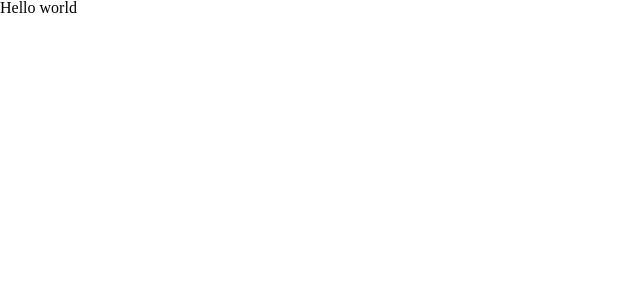
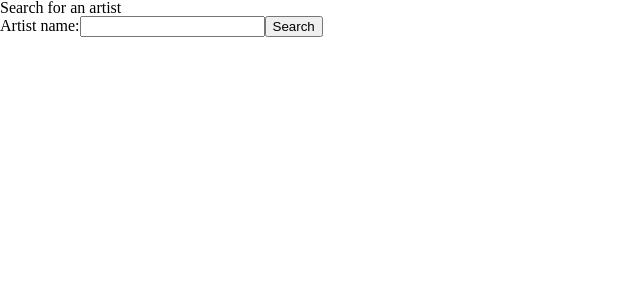
Before and after one commit to jaderyan/lyrics-finder, a React (Create React App) app: page / in a window 1280 px wide. Shown: the top 300 px of the page, without its empty margins (0-640 px from the left). Built offline with nearby package versions, Linux system fonts and the light colour scheme.

Commit message:
search for artist and return their recordings

```diff
--- a/package.json
+++ b/package.json
@@ -7,9 +7,12 @@
     "@testing-library/react": "^9.3.2",
     "@testing-library/user-event": "^7.1.2",
     "@types/jest": "^24.0.0",
+    "@types/lodash": "^4.14.157",
     "@types/node": "^12.0.0",
     "@types/react": "^16.9.0",
     "@types/react-dom": "^16.9.0",
+    "axios": "^0.19.2",
+    "lodash": "^4.17.19",
     "mobx": "^5.15.4",
     "mobx-react": "^6.2.2",
     "react": "^16.13.1",
@@ -41,7 +44,6 @@
   "devDependencies": {
     "@typescript-eslint/eslint-plugin": "^3.6.0",
     "@typescript-eslint/parser": "^3.6.0",
-    "eslint": "^7.4.0",
     "eslint-config-airbnb": "^18.2.0",
     "eslint-plugin-import": "^2.22.0",
     "eslint-plugin-jsx-a11y": "^6.3.1",
--- a/src/App.tsx
+++ b/src/App.tsx
@@ -1,7 +1,22 @@
-import React from "react";
+import React, { Fragment } from "react";
+import Header from "./components/Header";
+import Search from "./components/Search";
+import { ArtistStore } from "./stores/store";
+import Results from "./components/Results";
+
+export const StoreContext = React.createContext<ArtistStore | null>(null);
+const store = new ArtistStore();
 
 function App() {
-  return <h1>Hello world</h1>;
+  return (
+    <StoreContext.Provider value={store}>
+      <Fragment>
+        <Header />
+        <Search />
+        <Results />
+      </Fragment>
+    </StoreContext.Provider>
+  );
 }
 
 export default App;
--- /dev/null
+++ b/src/components/Header.tsx
@@ -0,0 +1,9 @@
+import React, { FunctionComponent } from "react";
+
+const Header: FunctionComponent = (props) => (
+  <header>
+    <h1>Search for an artist</h1>
+  </header>
+);
+
+export default Header;
--- /dev/null
+++ b/src/components/Results.tsx
@@ -0,0 +1,23 @@
+import React, { FunctionComponent, useContext } from "react";
+import { StoreContext } from "../App";
+import { observer } from "mobx-react";
+
+const Results: FunctionComponent = () => {
+  const store = useContext(StoreContext);
+  return (
+    <main>
+      {store?.recordings.map((recording) => (
+        <p>
+          <a
+            href={`https://api.lyrics.ovh/v1/${store.artistName}/${recording.title}`}
+            target="_blank"
+          >
+            {recording.title}
+          </a>
+        </p>
+      ))}
+    </main>
+  );
+};
+
+export default observer(Results);
--- /dev/null
+++ b/src/components/Search.tsx
@@ -0,0 +1,31 @@
+import React, { FunctionComponent, useContext } from "react";
+import { observer } from "mobx-react";
+import { StoreContext } from "../App";
+
+const Search: FunctionComponent = () => {
+  const store = useContext(StoreContext);
+
+  return (
+    <form>
+      <label htmlFor="search">Artist name:</label>
+      <input
+        type="text"
+        id="search"
+        name="search"
+        value={store?.search}
+        onChange={(e) => store?.onSearchChange(e.target.value)}
+      />
+      <button
+        type="submit"
+        onClick={(e) => {
+          e.preventDefault();
+          store?.onSubmit();
+        }}
+      >
+        Search
+      </button>
+    </form>
+  );
+};
+
+export default observer(Search);
--- /dev/null
+++ b/src/stores/store.ts
@@ -0,0 +1,59 @@
+import { observable, action } from "mobx";
+import axios from "axios";
+import get from "lodash/get";
+import { IRecording } from "../types/recording";
+
+const BASE_URL = "http://musicbrainz.org/ws/2";
+
+export class ArtistStore {
+  @observable search: string = "";
+  @observable artistName: string = "";
+  @observable recordings: IRecording[] = [];
+
+  @action
+  onSearchChange = (text: string) => {
+    this.search = text;
+  };
+
+  @action
+  onSubmit = async () => {
+    const {
+      data: { artists },
+    } = await axios.get(`${BASE_URL}/artist?query=${this.search}&fmt=json`);
+
+    this.artistName = get(artists, "[0].name");
+    const id = get(artists, "[0].id", "");
+
+    const {
+      data: { recordings },
+    } = await axios.get(
+      `${BASE_URL}/recording?artist=${id}&offset=0&limit=100&fmt=json`
+    );
+
+    this.removeDuplicates(recordings);
+  };
+
+  @action
+  removeDuplicates = (recordings: IRecording[]) => {
+    const songs = recordings.filter(
+      (recording: IRecording) =>
+        recording.video === false &&
+        recording.disambiguation === "" &&
+        !recording.title.includes("karaoke version") &&
+        !recording.title.includes("(live)")
+    );
+
+    songs.map((recording: IRecording) => {
+      if (
+        this.recordings.find(
+          (record) =>
+            record.title.toLowerCase() === recording.title.toLowerCase()
+        )
+      ) {
+        return;
+      } else {
+        this.recordings.push(recording);
+      }
+    });
+  };
+}
--- /dev/null
+++ b/src/types/recording.ts
@@ -0,0 +1,7 @@
+export interface IRecording {
+  disambiguation: string;
+  id: string;
+  length: number;
+  title: string;
+  video: boolean;
+}
```
Also changed, not shown: tsconfig.json (+4 -9 lines), 1 other file (tests, documents, lock files or other folders).
